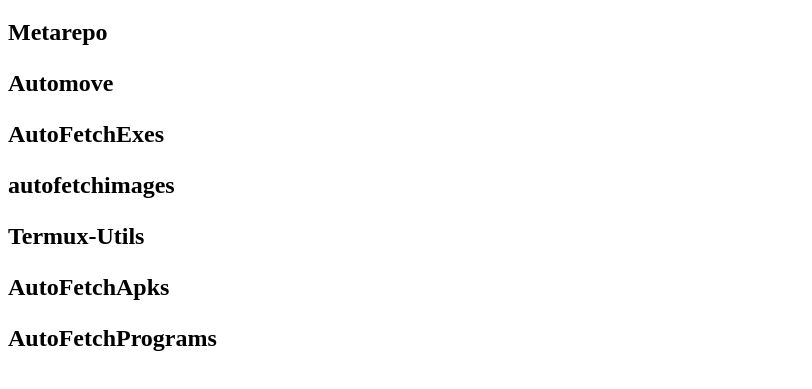
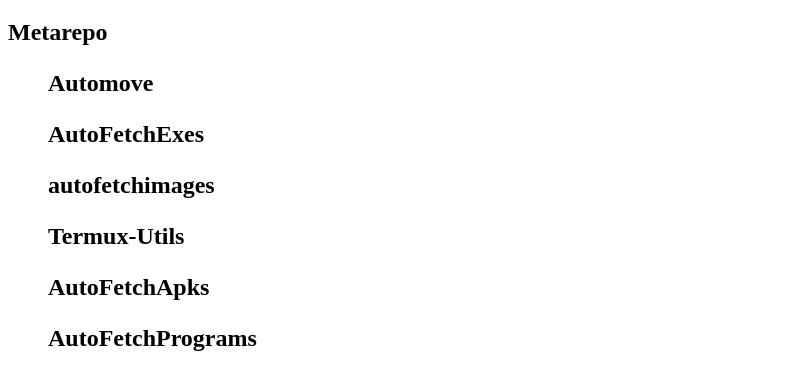
Before and after one commit to mccartneym7964/mccartneym7964.github.io, a plain HTML site: page index.html in a window 1280 px wide. Shown: the part 195-584 px from the top of the page, without its empty margins (0-812 px from the left). Drawn offline with Linux system fonts and the light colour scheme.

Commit message:
Update index.html

```diff
--- a/index.html
+++ b/index.html
@@ -8,12 +8,12 @@
 
   <h1>List:</h1>
   <h2><p>Metarepo</p>
-   <p>Automove</p>
-   <p>AutoFetchExes</p>
-   <p>autofetchimages</p>
-   <p>Termux-Utils</p>
-   <p>AutoFetchApks</p>
-  <p>AutoFetchPrograms</p>
+   <ul>Automove</ul>
+    <ul>AutoFetchExes</ul>
+   <ul>autofetchimages</ul>
+   <ul>Termux-Utils</ul>
+   <ul>AutoFetchApks</ul>
+  <ul>AutoFetchPrograms</ul>
   </h2>
 </body>
 </html>
```
